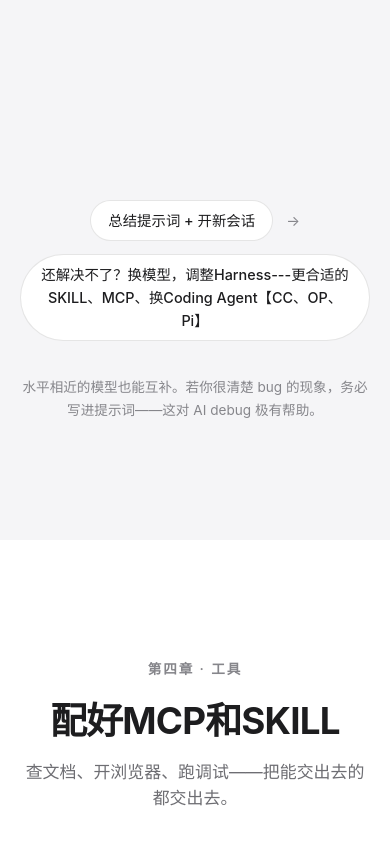
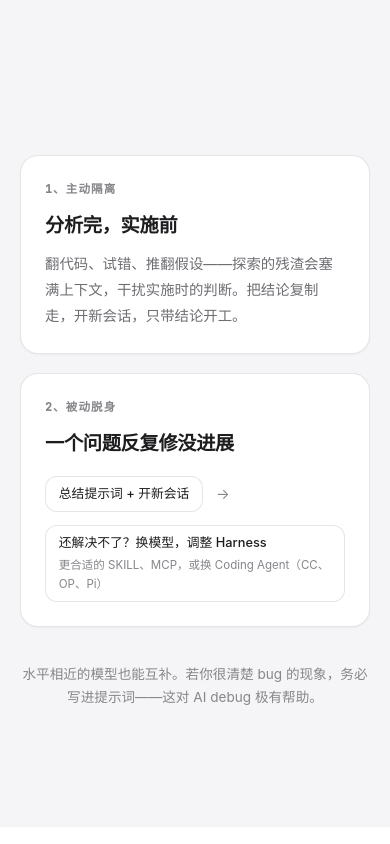
Before and after one commit to OldDream/ai-guide-web, a React (Vite) app: page / in a window 390 px wide. Shown: the part 5825-6669 px from the top of the page. Built offline with nearby package versions, Linux system fonts and the light colour scheme.

Commit message:
feat: enhance ProcessChapter with new animation effects and add two-case grid for proactive isolation and reactive escape

```diff
--- a/src/components/ProcessChapter.tsx
+++ b/src/components/ProcessChapter.tsx
@@ -105,13 +105,21 @@ export default function ProcessChapter() {
             scrub: 1,
           },
         })
+        gsap.from(".case", {
+          y: 40,
+          autoAlpha: 0,
+          duration: 0.7,
+          ease: "power3.out",
+          stagger: 0.12,
+          scrollTrigger: { trigger: ".closer-cases", start: "top 88%", once: true },
+        })
         gsap.from(".flow > *", {
           y: 20,
           autoAlpha: 0,
           duration: 0.7,
           ease: "power3.out",
           stagger: 0.08,
-          scrollTrigger: { trigger: ".flow", start: "top 92%", once: true },
+          scrollTrigger: { trigger: ".closer-cases", start: "top 82%", once: true },
         })
       })
       return () => mm.revert()
@@ -229,7 +237,7 @@ export default function ProcessChapter() {
           <article className="card">
             <h3 className="h-card">让测试兜底</h3>
             <p className="body-text">
-              生成 plan 时让它一并生成测试用例，然后自己跑测试、自己改问题——开浏览器、看终端日志都自己来。但修不好就会循环烧钱，人得监督。
+              生成 plan 时让它一并生成测试用例，然后自己跑测试、自己改问题——开浏览器、看终端输出。有可能会死循环，人得监督。可以加入提示词限制尝试次数👇
             </p>
             <div className="card-foot">
               <span className="chip">相似问题 3 次没修好 → 停止，等人介入</span>
@@ -273,17 +281,35 @@ export default function ProcessChapter() {
           </div>
         </div>
 
+        {/* Closer: fresh sessions — proactive isolation & reactive escape */}
         <div className="closer">
           <h3 className="h-display grad-text">开新会话</h3>
-          <p className="closer-sub">
-            如果一个问题反复修都没进展，就不要在同一个会话中继续尝试。<br />你需要👇
+          <p className="closer-sub">两种场景能明确受益</p>
+          <div className="closer-cases">
+            <div className="case">
+              <p className="case-tag">1、主动隔离</p>
+              <h4 className="h-card">分析完，实施前</h4>
+              <p className="body-text">
+                翻代码、试错、推翻假设——探索的残渣会塞满上下文，干扰实施时的判断。把结论复制走，开新会话，只带结论开工。
               </p>
+            </div>
+            <div className="case">
+              <p className="case-tag">2、被动脱身</p>
+              <h4 className="h-card">一个问题反复修没进展</h4>
               <div className="flow" aria-label="死磕时的脱身流程">
                 <span className="flow-step">总结提示词 + 开新会话</span>
                 <span className="flow-arrow" aria-hidden="true">
                   →
                 </span>
-            <span className="flow-step">还解决不了？换模型，调整Harness---更合适的SKILL、MCP、换Coding Agent【CC、OP、Pi】</span>
+                <span className="flow-step flow-step--detail">
+                  还解决不了？换模型，调整 Harness
+                  <br />
+                  <span className="flow-step-sub">
+                    更合适的 SKILL、MCP，或换 Coding Agent（CC、OP、Pi）
+                  </span>
+                </span>
+              </div>
+            </div>
           </div>
           <p className="closer-note">
             水平相近的模型也能互补。若你很清楚 bug
--- a/src/styles.css
+++ b/src/styles.css
@@ -1356,6 +1356,70 @@ button:focus-visible {
   font-size: clamp(1.05rem, 2vw, 1.25rem);
 }
 
+/* Two-case grid: proactive isolation vs reactive escape */
+.closer-cases {
+  margin-top: clamp(2.4rem, 6vh, 3.6rem);
+  display: grid;
+  grid-template-columns: repeat(2, 1fr);
+  gap: clamp(1.2rem, 3vw, 2.2rem);
+  max-width: var(--maxw-read);
+  margin-inline: auto;
+  text-align: left;
+}
+
+.case {
+  background: var(--paper);
+  border: 1px solid var(--hairline);
+  border-radius: var(--radius);
+  padding: clamp(1.5rem, 3vw, 2.1rem);
+  display: flex;
+  flex-direction: column;
+  gap: 0.9rem;
+  box-shadow: 0 1px 2px rgba(0, 0, 0, 0.04);
+}
+
+.case-tag {
+  font-family: var(--font-mono);
+  font-size: 0.72rem;
+  font-weight: 600;
+  letter-spacing: 0.1em;
+  color: var(--ink-3);
+}
+
+.case .h-card {
+  font-size: clamp(1.2rem, 2vw, 1.45rem);
+}
+
+.case .body-text {
+  font-size: 0.9rem;
+  line-height: 1.8;
+}
+
+/* flow inside a case sits flush-left, not centered */
+.case .flow {
+  margin-top: 0.4rem;
+  justify-content: flex-start;
+  flex-wrap: wrap;
+}
+
+.case .flow-step {
+  font-size: 0.8rem;
+  text-align: left;
+  /* multi-line content: rounded rect, not a pill — pill caps look wrong
+     when text wraps to two lines */
+  border-radius: 12px;
+  padding: 0.55em 1em;
+}
+
+/* second-line detail inside a step — the Harness breakdown */
+.flow-step-sub {
+  display: inline-block;
+  margin-top: 0.25em;
+  font-size: 0.72rem;
+  font-weight: 400;
+  color: var(--ink-3);
+}
+
 .flow {
   margin-top: clamp(2rem, 5vh, 3rem);
   display: flex;
@@ -1473,6 +1537,10 @@ button:focus-visible {
   .ctx-stage {
     min-height: 0;
   }
+
+  .closer-cases {
+    grid-template-columns: 1fr;
+  }
 }
 
 @media (max-width: 760px) {
```
Lines whose indentation alone changed are shown as unchanged.
